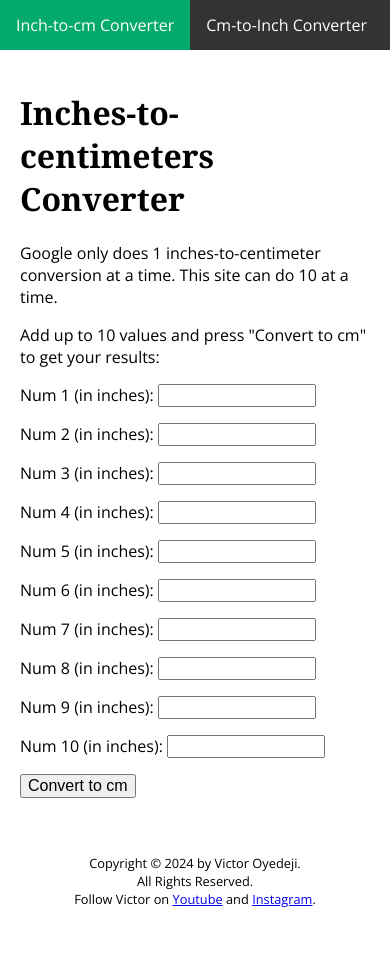
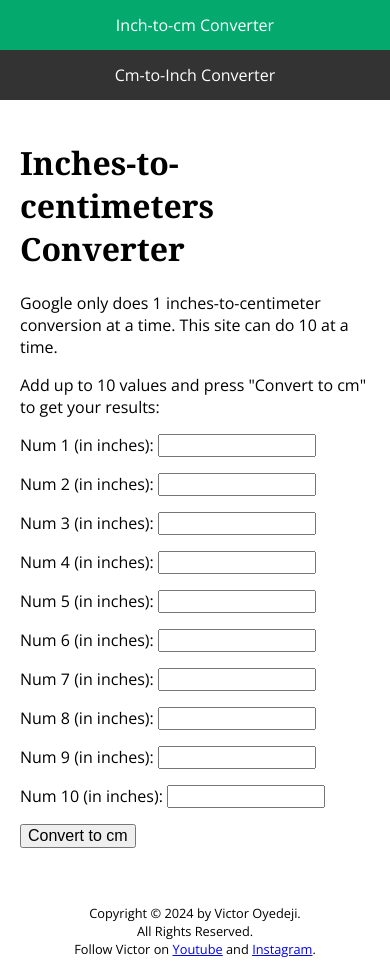
Before and after one commit to itsvictoroyedeji/in-cm-converter, a plain HTML site: page index.html in a window 390 px wide. Before the commit the page ends 921 px from the top, so only its background shows below. Drawn offline with nearby package versions, Linux system fonts and the light colour scheme.

Commit message:
Adjust menu items for mobile items

```diff
--- a/css/styles.css
+++ b/css/styles.css
@@ -34,11 +34,11 @@ nav ul {
   overflow: hidden;
 }
 
-li {
+nav li {
   float: left;
 }
 
-li a {
+nav li a {
   display: block;
   color: white;
   text-align: center;
@@ -46,10 +46,14 @@ li a {
   text-decoration: none;
 }
 
-li a:hover:not(.active) {
+nav li a:hover:not(.active) {
   background-color: #111;
 }
 
-.active {
+nav .active {
   background-color: #04aa6d;
 }
+
+@media screen and (max-width: 480px) {
+  nav li {float: none;}
+}
```
